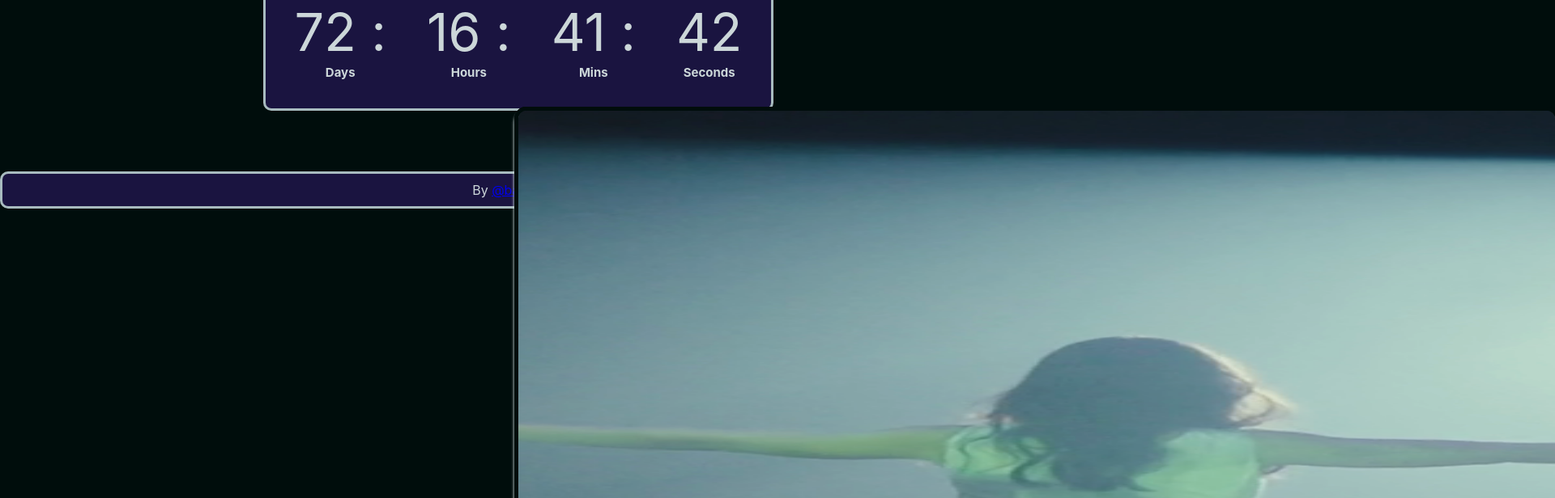
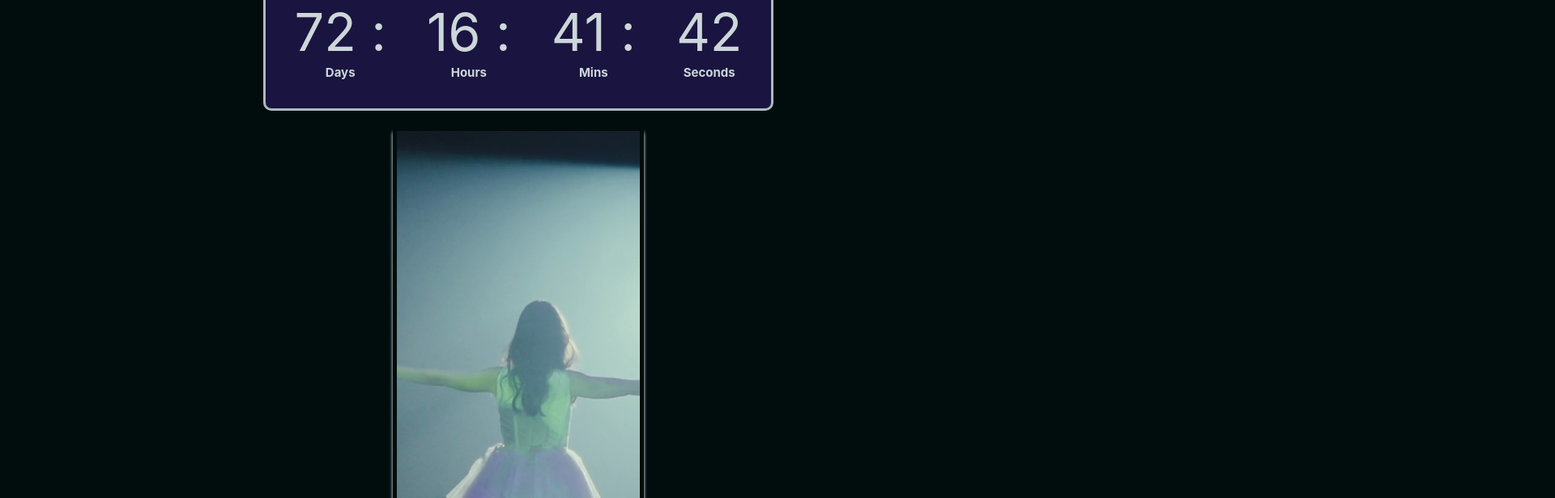
Before and after one commit to bakanano/aimer-fansite, a React (Create React App) app: page /aimer in a window 1280 px wide. Shown: the part 640-1256 px from the top of the page at 81% size, 1920 px wide, since content can reach past the window. Built offline with nearby package versions, Linux system fonts and the light colour scheme.

Commit message:
Update css selector and styling

```diff
--- a/src/components/Cards/Cards.css
+++ b/src/components/Cards/Cards.css
@@ -1,14 +1,11 @@
 @import "../../colors.css";
 
-.cards {
+.cardsContainer {
     position: relative;
     width: 300px;
-    height: 500px;
-    margin: 125px;
+    height: 600px;
     display: flex;
-}
-
-a {
+    padding: 25px 0;
 }
 
 .image {
@@ -18,17 +15,3 @@ a {
     outline: 5px solid var(--pearl);
     box-shadow: 0 5px 5px 3px var(--silvery);
 }
-
-.large {
-    transition: width 2s, height 2s, background-color 2s, rotate 2s;
-    border-radius: 10px;
-}
-
-@keyframes move {
-    from {
-        top: 45%;
-    }
-    to {
-        top: 55%;
-    }
-}
```
